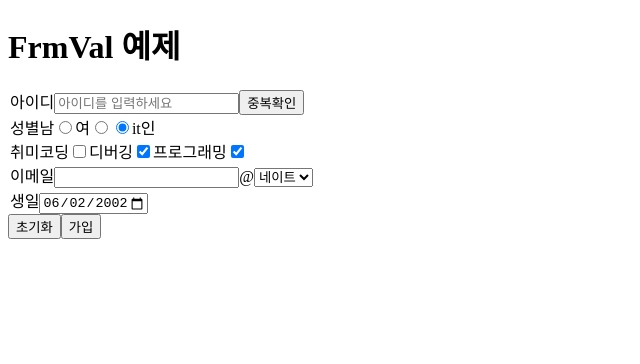
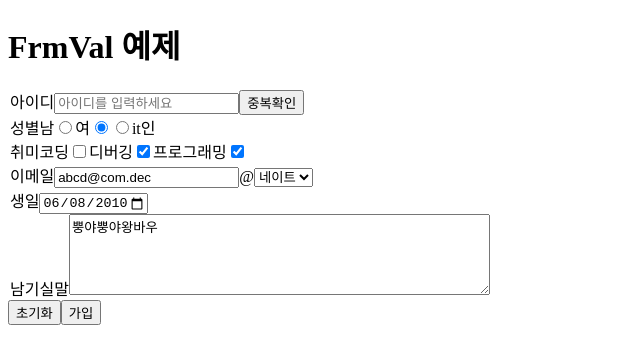
Before and after one commit to jx007s/onop2025_05_react, a React (Create React App) app in the folder myprj/: page / in a window 1280 px wide. Shown: the top 364 px of the page, without its empty margins (0-640 px from the left). Built offline with nearby package versions, Linux system fonts and the light colour scheme.

Commit message:
특강2_6

```diff
--- a/myprj/src/form_p/FrmVal.js
+++ b/myprj/src/form_p/FrmVal.js
@@ -1,58 +1,142 @@
-import React from 'react';
+import {useState, useRef} from 'react';
 
 function FrmVal(props) {
 
+    const [frmData, setFrmData] = useState({
+        pid:'',
+        gender:'f',
+        hobby:['디버깅','프로그래밍'],
+        email1:'abcd@com.dec',
+        email2:'nate.com',
+        birth:'2010-06-08',
+        content:'뿡야뿡야왕바우'
+    })
+
+    const myFrmRef = useRef()   // 객체 형태를 참조하는 방식 -> 폼에다 등록해서 사용
+
     const mySubmit=(e)=>{
-        e.preventDefault()  // 기본 폼 제출 막기
+        e.preventDefault();  // 기본 폼 제출 막기
+
+        if(window.confirm("유효성 통과?")){
+           // e.submit()  보낼수 없음 에러발생
+
+           // 권장사항은 아님 --> 권장사항 : 비동기 방식으로 backEnd에 Data 전송
+           myFrmRef.current.submit()  // 참조하는 객체의 현재형태에서 submit 실행
+
+        }
+    }
+
+    const pidChange=(e)=>{
+        console.log(`pidChange 실행 : ${e.target.name} , ${e.target.type} , ${e.target.checked}  =>  ${e.target.value}`)
+
+        setFrmData({...frmData, pid : e.target.value})
+    }
+
+    const genChange=(e)=>{
+
+        const {name, value, type, checked} = e.target
+        console.log(`genChange 실행 : ${name} , ${type} , ${checked}  =>  ${value}`)
+        ///  이벤트 주체의 이름을 속성명으로 하여  value 변경
+        setFrmData({...frmData, [name] : value})
+    }
+
+    const hobbyChange=(e)=>{
+
+        const {name, value, type, checked} = e.target
+        console.log(`hobbyChange 실행 : ${name} , ${type} , ${checked}  =>  ${value}`)
+
+        ///                  frmData.hobby
+        ///checked : true --> 추가
+        ///checked : false --> 삭제
+
+        let hobby = frmData.hobby
+        console.log(`hobby변경전 : ${hobby}`)
+
+        if(checked){   // 추가일 경우
+            hobby.push(value)
+
+        }else{         //삭제일 경우
+            //   원소중 value 가 아닌 것으로만 필터링하여 배열을 새로 만들어라 --> value를 삭제해라
+            hobby = hobby.filter(ee => ee != value)
+        }
+        console.log(`hobby변경후 : ${hobby}`)
+        ///  이벤트 주체의 이름을 속성명으로 하여  value 변경
+
+        setFrmData({...frmData, hobby : hobby})
+    }
+
+
+
+    const dataChange=(e)=>{
+
+        const {name, value} = e.target
+
+        setFrmData({...frmData, [name] : value })
     }
 
     return (
         <div>
              <h1>FrmVal 예제</h1>
-           <form onSubmit={mySubmit}>
+             {/* ref={myFrmRef}  참조객체를 form  에 등록 */}
+             <form ref={myFrmRef} onSubmit={mySubmit}>
                 <legend>
                     {/* htmlFor = For */}
                     <label htmlFor="pid">아이디</label>
-                    <input id="pid" name="mid" placeholder='아이디를 입력하세요'/>
+                    <input id="pid" name="mid" placeholder='아이디를 입력하세요' value={frmData.pid}
+                        onChange={pidChange}
+                    />
                     <input type='button' value="중복확인" />
                 </legend>
                 <legend>
                     성별
                     <label htmlFor="m">남</label>
-                    <input type='radio' value="남자" id="m" name="gender"/>
+                    <input type='radio' value="m" id="m" name="gender" checked={frmData.gender=='m'}
+                    onChange={genChange}/>
                     <label >여
-                        <input type='radio' value="여자"  name="gender" checked/>
+                        <input type='radio' value="f"  name="gender" checked={frmData.gender=='f'}
+                        onClick={genChange}/>
                     </label>
 
-                    <input type='radio' value="it인" id="it" name="gender"  checked/>
-                    {/* 마지막 checked로 선택 */}
+                    <input type='radio' value="it" id="it" name="gender" checked={frmData.gender=='it'}
+                    onChange={genChange}/>
                     <label htmlFor="it">it인</label>
                 </legend>
                 <legend>
                     취미
                     <label htmlFor="coding">코딩</label>
-                    <input type='checkbox' value="코딩" id="coding" name="hobby"/>
+                    <input type='checkbox' value="코딩" id="coding" name="hobby" checked={frmData.hobby.includes('코딩')}
+                    onChange={hobbyChange}
+                    />
                     <label >디버깅
-                        <input type='checkbox' value="디버깅" name="hobby"  checked/>
+                        <input type='checkbox' value="디버깅" name="hobby"  checked={frmData.hobby.includes('디버깅')}
+                    onChange={hobbyChange} />
                     </label>
                     <label >프로그래밍</label>
-                    <input type='checkbox' value="프로그래밍" name="hobby"  checked/>
+                    <input type='checkbox' value="프로그래밍" name="hobby"  checked={frmData.hobby.includes('프로그래밍')}
+                     onChange={hobbyChange} />
                 </legend>
 
 
                 <legend>
                     <label htmlFor="email1">이메일</label>
-                    <input id="email1" name="email1" type='email' />@
-                    <select name="email2">
+                    <input id="email1" name="email1" type='email' value={frmData.email1} onChange={dataChange} />@
+                    <select name="email2" value={frmData.email2} onChange={dataChange} >
                         <option>네이버</option>
-                        <option value="google.com" selected>구글</option>
-                        <option value="nate.com" selected>네이트</option>
+                        <option value="google.com">구글</option>
+                        <option value="nate.com">네이트</option>
                         <option value="daum.net">다음</option>
                     </select>
                 </legend>
                 <legend>
                     <label htmlFor="birth">생일</label>
-                    <input id="birth" name="birth" type='date' defaultValue='2002-06-02' min='2000-07-08' max='2015-11-02'/>
+                    <input id="birth" name="birth" type='date' value={frmData.birth}
+                    min='2000-07-08' max='2015-11-02' onChange={dataChange} />
+                </legend>
+
+                <legend>
+                    <label htmlFor="content">남기실말</label>
+                    <textarea id='content' name='content' rows={5} cols={50}
+                        onChange={dataChange}>{frmData.content}</textarea>
                 </legend>
 
                 <input type='reset' value='초기화'/>
```
